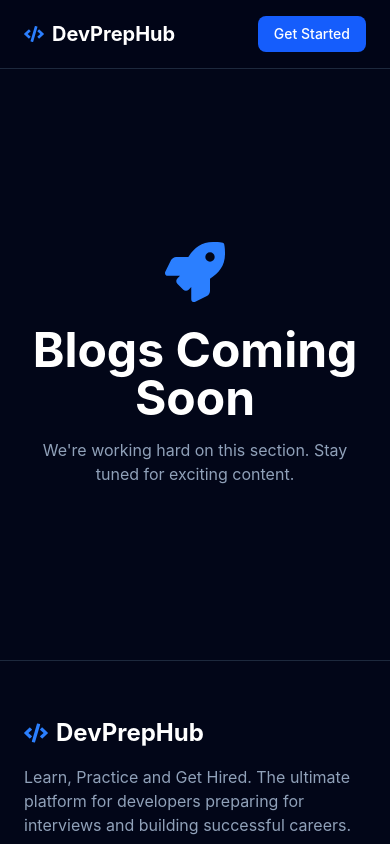
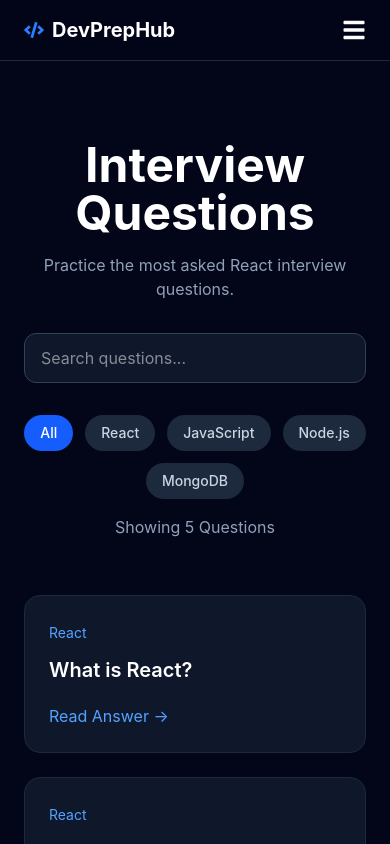
Before and after one commit to smagdum124/devprephub, a React (Vite) app: page /questions in a window 390 px wide. Shown: the top 844 px of the page. Built offline with nearby package versions, Linux system fonts and the light colour scheme.

Commit message:
Add questions module and responsive navbar

```diff
--- a/src/App.jsx
+++ b/src/App.jsx
@@ -9,6 +9,7 @@ import ResumeTips from "./pages/ResumeTips";
 import InterviewQuestions from "./pages/InterviewQuestions";
 import Contact from "./pages/Contact";
 import Footer from "./components/layout/Footer";
+import QuestionDetails from "./pages/QuestionDetails";
 
 function App() {
   return (
@@ -22,6 +23,10 @@ function App() {
         <Route path="/resume-tips" element={<ResumeTips />} />
         <Route path="/questions" element={<InterviewQuestions />} />
         <Route path="/contact" element={<Contact />} />
+        <Route
+          path="/questions/:slug"
+          element={<QuestionDetails />}
+        />
       </Routes>
       <Footer />
     </div>
--- a/src/components/home/Hero.jsx
+++ b/src/components/home/Hero.jsx
@@ -1,6 +1,10 @@
 import { motion } from "framer-motion";
+import { useNavigate } from "react-router-dom";
+import { useState } from "react";
 
 const Hero = () => {
+  const navigate = useNavigate();
+  const [search, setSearch] = useState("");
   return (
     <section className="relative flex min-h-screen items-center justify-center overflow-hidden px-6 pt-24 pb-16">
       <div className="absolute left-1/2 top-40 h-96 w-96 -translate-x-1/2 rounded-full bg-blue-600/20 blur-3xl"></div>
@@ -35,11 +39,16 @@ const Hero = () => {
           <input
             type="text"
             placeholder="Search React, JavaScript, Node.js..."
+            value={search}
+            onChange={(e) => setSearch(e.target.value)}
             className="w-full rounded-2xl border border-slate-700 bg-slate-900 px-6 py-4 text-white outline-none focus:border-blue-500"
           />
         </div>
         <div className="mt-8 flex flex-wrap justify-center gap-4">
-          <button className="rounded-xl bg-blue-600 px-6 py-3 font-semibold text-white transition hover:bg-blue-700">
+          <button
+            onClick={() => navigate(`/questions?search=${search}`)}
+            className="rounded-xl bg-blue-600 px-6 py-3 font-semibold text-white transition hover:bg-blue-700"
+          >
             Start Learning
           </button>
 
@@ -48,20 +57,7 @@ const Hero = () => {
           </button>
         </div>
 
-        <div className="mt-8 flex flex-wrap justify-center gap-3">
-          <span className="rounded-full bg-slate-800 px-4 py-2 text-sm text-slate-300">
-            React
-          </span>
-          <span className="rounded-full bg-slate-800 px-4 py-2 text-sm text-slate-300">
-            JavaScript
-          </span>
-          <span className="rounded-full bg-slate-800 px-4 py-2 text-sm text-slate-300">
-            Node.js
-          </span>
-          <span className="rounded-full bg-slate-800 px-4 py-2 text-sm text-slate-300">
-            MongoDB
-          </span>
-        </div>
+
         <div className="mt-14 grid gap-6 md:grid-cols-3">
           <div className="rounded-2xl border border-slate-800 bg-slate-900 p-6">
             <h3 className="text-3xl font-bold text-white">500+</h3>
--- a/src/components/layout/Navbar.jsx
+++ b/src/components/layout/Navbar.jsx
@@ -1,10 +1,19 @@
-import { FaCode } from "react-icons/fa";
-import { Link } from "react-router-dom";
+import { Link, NavLink } from "react-router-dom";
+import { useState } from "react";
+import { FaCode, FaBars, FaTimes } from "react-icons/fa";
 
 const Navbar = () => {
+  const [menuOpen, setMenuOpen] = useState(false);
+
+  const navLinkClass = ({ isActive }) =>
+    isActive
+      ? "text-blue-400 font-medium"
+      : "text-slate-300 hover:text-white transition";
+
   return (
     <header className="sticky top-0 z-50 border-b border-slate-800 bg-slate-950/80 backdrop-blur-md">
       <div className="mx-auto flex max-w-7xl items-center justify-between px-6 py-4">
+        {/* Logo */}
         <Link
           to="/"
           className="flex items-center gap-2 text-xl font-bold text-white"
@@ -13,47 +22,102 @@ const Navbar = () => {
           DevPrepHub
         </Link>
 
-        <nav className="hidden md:flex items-center gap-8 text-slate-300">
-          <Link
-            to="/questions"
-            className="hover:text-white transition"
-          >
+        {/* Desktop Menu */}
+        <nav className="hidden md:flex items-center gap-8">
+          <NavLink to="/questions" className={navLinkClass}>
             Questions
-          </Link>
+          </NavLink>
 
-          <Link
-            to="/roadmaps"
-            className="hover:text-white transition"
-          >
+          <NavLink to="/roadmaps" className={navLinkClass}>
             Roadmaps
-          </Link>
+          </NavLink>
 
-          <Link
-            to="/blogs"
-            className="hover:text-white transition"
-          >
+          <NavLink to="/blogs" className={navLinkClass}>
             Blogs
-          </Link>
+          </NavLink>
 
-          <Link
-            to="/resume-tips"
-            className="hover:text-white transition"
-          >
+          <NavLink to="/resume-tips" className={navLinkClass}>
             Resume Tips
-          </Link>
+          </NavLink>
 
-          <Link
-            to="/contact"
-            className="hover:text-white transition"
-          >
+          <NavLink to="/contact" className={navLinkClass}>
             Contact
-          </Link>
+          </NavLink>
         </nav>
 
-        <button className="rounded-lg bg-blue-600 px-4 py-2 text-sm font-medium text-white hover:bg-blue-500">
+        {/* Desktop CTA */}
+        <Link
+          to="/questions"
+          className="hidden md:block rounded-xl bg-blue-600 px-5 py-2 text-white transition hover:bg-blue-700"
+        >
           Get Started
+        </Link>
+
+        {/* Mobile Menu Button */}
+        <button
+          onClick={() => setMenuOpen(!menuOpen)}
+          className="text-white md:hidden"
+        >
+          {menuOpen ? <FaTimes size={24} /> : <FaBars size={24} />}
         </button>
       </div>
+
+      {/* Mobile Menu */}
+      {menuOpen && (
+        <div className="border-t border-slate-800 bg-slate-950 md:hidden">
+          <div className="flex flex-col gap-5 p-6">
+
+            <NavLink
+              to="/questions"
+              onClick={() => setMenuOpen(false)}
+              className={navLinkClass}
+            >
+              Questions
+            </NavLink>
+
+            <NavLink
+              to="/roadmaps"
+              onClick={() => setMenuOpen(false)}
+              className={navLinkClass}
+            >
+              Roadmaps
+            </NavLink>
+
+            <NavLink
+              to="/blogs"
+              onClick={() => setMenuOpen(false)}
+              className={navLinkClass}
+            >
+              Blogs
+            </NavLink>
+
+            <NavLink
+              to="/resume-tips"
+              onClick={() => setMenuOpen(false)}
+              className={navLinkClass}
+            >
+              Resume Tips
+            </NavLink>
+
+            <NavLink
+              to="/contact"
+              onClick={() => setMenuOpen(false)}
+              className={navLinkClass}
+            >
+              Contact
+            </NavLink>
+
+            <Link
+              to="/questions"
+              onClick={() => setMenuOpen(false)}
+              className="rounded-xl bg-blue-600 px-5 py-3 text-center text-white transition hover:bg-blue-700"
+            >
+              Get Started
+            </Link>
+
+          </div>
+        </div>
+      )}
     </header>
   );
 };
--- /dev/null
+++ b/src/data/reactQuestions.js
@@ -0,0 +1,46 @@
+export const reactQuestions = [
+  {
+    id: 1,
+    slug: "what-is-react",
+    title: "What is React?",
+    category: "React",
+    answer:
+      "React is a JavaScript library developed by Meta for building user interfaces. It uses reusable components and a virtual DOM to create fast and interactive web applications.",
+  },
+
+  {
+    id: 2,
+    slug: "what-is-jsx",
+    title: "What is JSX?",
+    category: "React",
+    answer:
+      "JSX stands for JavaScript XML. It allows developers to write HTML-like code inside JavaScript. React converts JSX into regular JavaScript using Babel before rendering it in the browser.",
+  },
+
+  {
+    id: 3,
+    slug: "what-is-virtual-dom",
+    title: "What is Virtual DOM?",
+    category: "React",
+    answer:
+      "Virtual DOM is a lightweight copy of the real DOM. React updates the Virtual DOM first, compares changes with the previous version, and updates only the necessary parts of the real DOM for better performance.",
+  },
+
+  {
+    id: 4,
+    slug: "what-are-react-hooks",
+    title: "What are React Hooks?",
+    category: "React",
+    answer:
+      "React Hooks are functions that allow developers to use state and lifecycle features inside functional components. Common hooks include useState, useEffect, useContext, useMemo, and useRef.",
+  },
+
+  {
+    id: 5,
+    slug: "difference-between-state-and-props",
+    title: "Difference Between State and Props?",
+    category: "React",
+    answer:
+      "Props are read-only data passed from a parent component to a child component. State is managed within a component and can change over time. Props make components reusable, while state makes them interactive.",
+  },
+];
--- a/src/pages/InterviewQuestions.jsx
+++ b/src/pages/InterviewQuestions.jsx
@@ -1,8 +1,111 @@
-import React from 'react'
-import ComingSoon from './ComingSoon';
+import { reactQuestions } from "../data/reactQuestions";
+import { Link, useSearchParams } from "react-router-dom";
+import { useState } from "react";
 
-function InterviewQuestions() {
- return <ComingSoon title="Blogs Coming Soon" />;
-}
+const InterviewQuestions = () => {
+  const [searchParams] = useSearchParams();
 
-export default InterviewQuestions
+  const initialSearch = searchParams.get("search") || "";
+
+  const [searchTerm, setSearchTerm] = useState(initialSearch);
+  const [activeCategory, setActiveCategory] = useState("All");
+
+  const filteredQuestions = reactQuestions.filter((question) => {
+    const matchesSearch = question.title
+      .toLowerCase()
+      .includes(searchTerm.toLowerCase());
+
+    const matchesCategory =
+      activeCategory === "All" ||
+      question.category === activeCategory;
+
+    return matchesSearch && matchesCategory;
+  });
+
+  return (
+    <div className="min-h-screen px-6 py-20">
+      <div className="mx-auto max-w-7xl">
+        <h1 className="text-center text-5xl font-bold text-white">
+          Interview Questions
+        </h1>
+
+        <p className="mt-4 text-center text-slate-400">
+          Practice the most asked React interview questions.
+        </p>
+
+        <div className="mx-auto mt-8 max-w-2xl">
+          <input
+            type="text"
+            placeholder="Search questions..."
+            value={searchTerm}
+            onChange={(e) => setSearchTerm(e.target.value)}
+            className="w-full rounded-xl border border-slate-700 bg-slate-900 px-4 py-3 text-white outline-none focus:border-blue-500"
+          />
+        </div>
+
+        <div className="mt-8 flex flex-wrap justify-center gap-3">
+          {["All", "React", "JavaScript", "Node.js", "MongoDB"].map(
+            (category) => (
+              <button
+                key={category}
+                onClick={() => setActiveCategory(category)}
+                className={`rounded-full px-4 py-2 text-sm font-medium transition ${
+                  activeCategory === category
+                    ? "bg-blue-600 text-white"
+                    : "bg-slate-800 text-slate-300 hover:bg-slate-700"
+                }`}
+              >
+                {category}
+              </button>
+            )
+          )}
+        </div>
+
+        {activeCategory !== "All" && activeCategory !== "React" && (
+          <div className="mt-8 rounded-2xl border border-yellow-500/30 bg-yellow-500/10 p-6 text-center">
+            <h3 className="text-xl font-semibold text-yellow-400">
+              🚧 {activeCategory} Questions Coming Soon
+            </h3>
+
+            <p className="mt-2 text-slate-400">
+              We are currently adding high-quality {activeCategory} interview
+              questions and answers.
+            </p>
+          </div>
+        )}
+
+        <p className="mt-4 text-center text-slate-400">
+          Showing {filteredQuestions.length} Questions
+        </p>
+
+        {(activeCategory === "All" || activeCategory === "React") && (
+          <div className="mt-14 grid gap-6 md:grid-cols-2 lg:grid-cols-3">
+            {filteredQuestions.map((question) => (
+              <div
+                key={question.id}
+                className="rounded-2xl border border-slate-800 bg-slate-900 p-6 transition hover:-translate-y-1 hover:border-blue-500 hover:shadow-lg hover:shadow-blue-500/10"
+              >
+                <span className="text-sm text-blue-400">
+                  {question.category}
+                </span>
+
+                <h3 className="mt-3 text-xl font-semibold text-white">
+                  {question.title}
+                </h3>
+
+                <Link
+                  to={`/questions/${question.slug}`}
+                  className="mt-5 inline-block text-blue-400 hover:text-blue-300"
+                >
+                  Read Answer →
+                </Link>
+              </div>
+            ))}
+          </div>
+        )}
+      </div>
+    </div>
+  );
+};
+
+export default InterviewQuestions;
--- /dev/null
+++ b/src/pages/QuestionDetails.jsx
@@ -0,0 +1,49 @@
+import { useParams } from "react-router-dom";
+import { reactQuestions } from "../data/reactQuestions";
+import { Link } from "react-router-dom";
+
+const QuestionDetails = () => {
+    const { slug } = useParams();
+
+    const question = reactQuestions.find(
+        (item) => item.slug === slug
+    );
+
+    if (!question) {
+        return (
+            <h1 className="p-10 text-center text-white">
+                Question Not Found
+            </h1>
+        );
+    }
+
+    return (
+        <div className="min-h-screen px-6 py-20">
+            <div className="mx-auto max-w-4xl">
+
+                <span className="text-blue-400">
+                    {question.category}
+                </span>
+
+                <h1 className="mt-4 text-4xl font-bold text-white">
+                    {question.title}
+                </h1>
+
+                <div className="mt-8 rounded-2xl border border-slate-800 bg-slate-900 p-8">
+                    <p className="leading-8 text-slate-300">
+                        {question.answer}
+                    </p>
+                </div>
+                <Link
+                    to="/questions"
+                    className="mt-8 inline-block text-blue-400"
+                >
+                    ← Back to Questions
+                </Link>
+            </div>
+
+        </div>
+    );
+};
+
+export default QuestionDetails;
```
